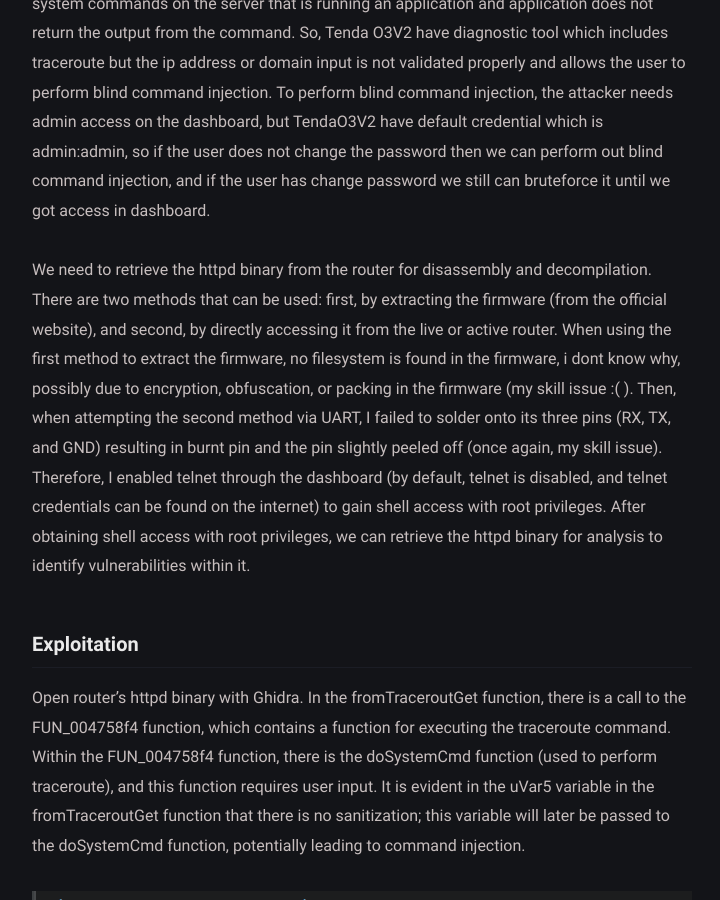
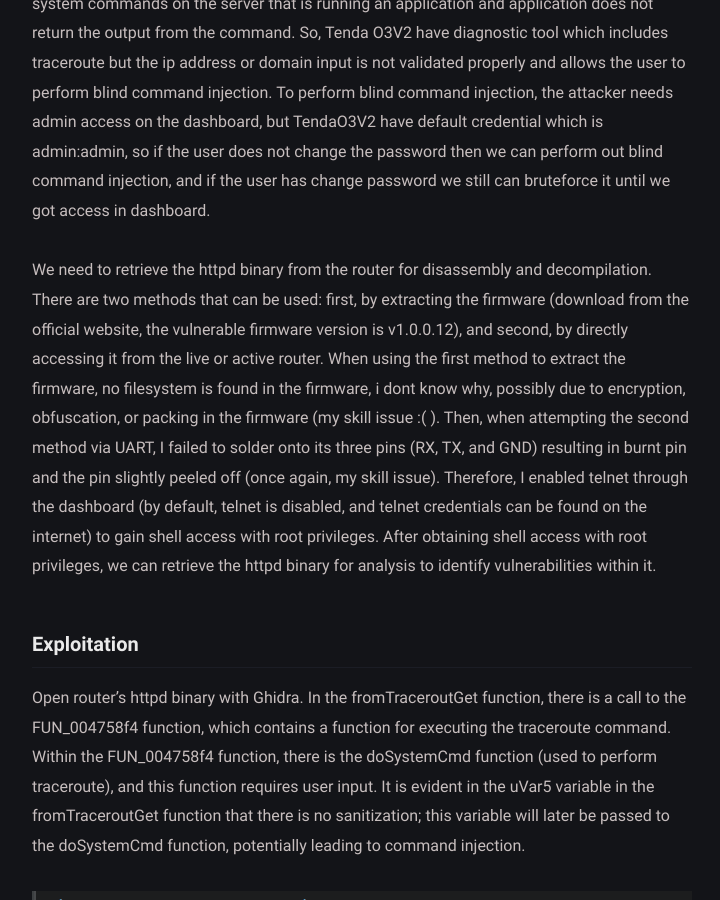
Before and after one commit to exzettabyte/exzettabyte.github.io, a Jekyll site: the page built from _posts/Blind-Command-Injection-in-Tenda-O3V2/2024-05-01-Blind-Command-Injection-in-Tenda-O3V2.md, in a window 1280 px wide and 900 px high, scrolled down 1312 px. Shown: the whole window, without its empty margins (278-998 px from the left). Built offline with Jekyll 4.4.1, drawn with Linux system fonts in a browser that asks for light colours; some of the changed text lies outside the part shown.

Commit message:
Add something

```diff
--- a/_posts/Blind-Command-Injection-in-Tenda-O3V2/2024-05-01-Blind-Command-Injection-in-Tenda-O3V2.md
+++ b/_posts/Blind-Command-Injection-in-Tenda-O3V2/2024-05-01-Blind-Command-Injection-in-Tenda-O3V2.md
@@ -10,7 +10,7 @@ Some time ago I had time to research router, the router I used for this research
 
 In this research I found a blind command injection vulnerability in the traceroute feature. Blind command injection is a vulnerability that allows an attacker to execute operating system commands on the server that is running an application and application does not return the output from the command. So, Tenda O3V2 have diagnostic tool which includes traceroute but the ip address or domain input is not validated properly and allows the user to perform blind command injection. To perform blind command injection, the attacker needs admin access on the dashboard, but TendaO3V2 have default credential which is admin:admin, so if the user does not change the password then we can perform out blind command injection, and if the user has change password we still can bruteforce it until we got access in dashboard.
 
-We need to retrieve the httpd binary from the router for disassembly and decompilation. There are two methods that can be used: first, by extracting the firmware (from the official website), and second, by directly accessing it from the live or active router. When using the first method to extract the firmware, no filesystem is found in the firmware, i dont know why, possibly due to encryption, obfuscation, or packing in the firmware (my skill issue :( ). Then, when attempting the second method via UART, I failed to solder onto its three pins (RX, TX, and GND) resulting in burnt pin and the pin slightly peeled off (once again, my skill issue). Therefore, I enabled telnet through the dashboard (by default, telnet is disabled, and telnet credentials can be found on the internet) to gain shell access with root privileges. After obtaining shell access with root privileges, we can retrieve the httpd binary for analysis to identify vulnerabilities within it.
+We need to retrieve the httpd binary from the router for disassembly and decompilation. There are two methods that can be used: first, by extracting the firmware (download from the official website, the vulnerable firmware version is v1.0.0.12), and second, by directly accessing it from the live or active router. When using the first method to extract the firmware, no filesystem is found in the firmware, i dont know why, possibly due to encryption, obfuscation, or packing in the firmware (my skill issue :( ). Then, when attempting the second method via UART, I failed to solder onto its three pins (RX, TX, and GND) resulting in burnt pin and the pin slightly peeled off (once again, my skill issue). Therefore, I enabled telnet through the dashboard (by default, telnet is disabled, and telnet credentials can be found on the internet) to gain shell access with root privileges. After obtaining shell access with root privileges, we can retrieve the httpd binary for analysis to identify vulnerabilities within it.
 
 ### Exploitation
 
```
Also changed, not shown: other parts of _posts/Blind-Command-Injection-in-Tenda-O3V2/2024-05-01-Blind-Command-Injection-in-Tenda-O3V2.md (+1 -1 lines), 2 other files.
